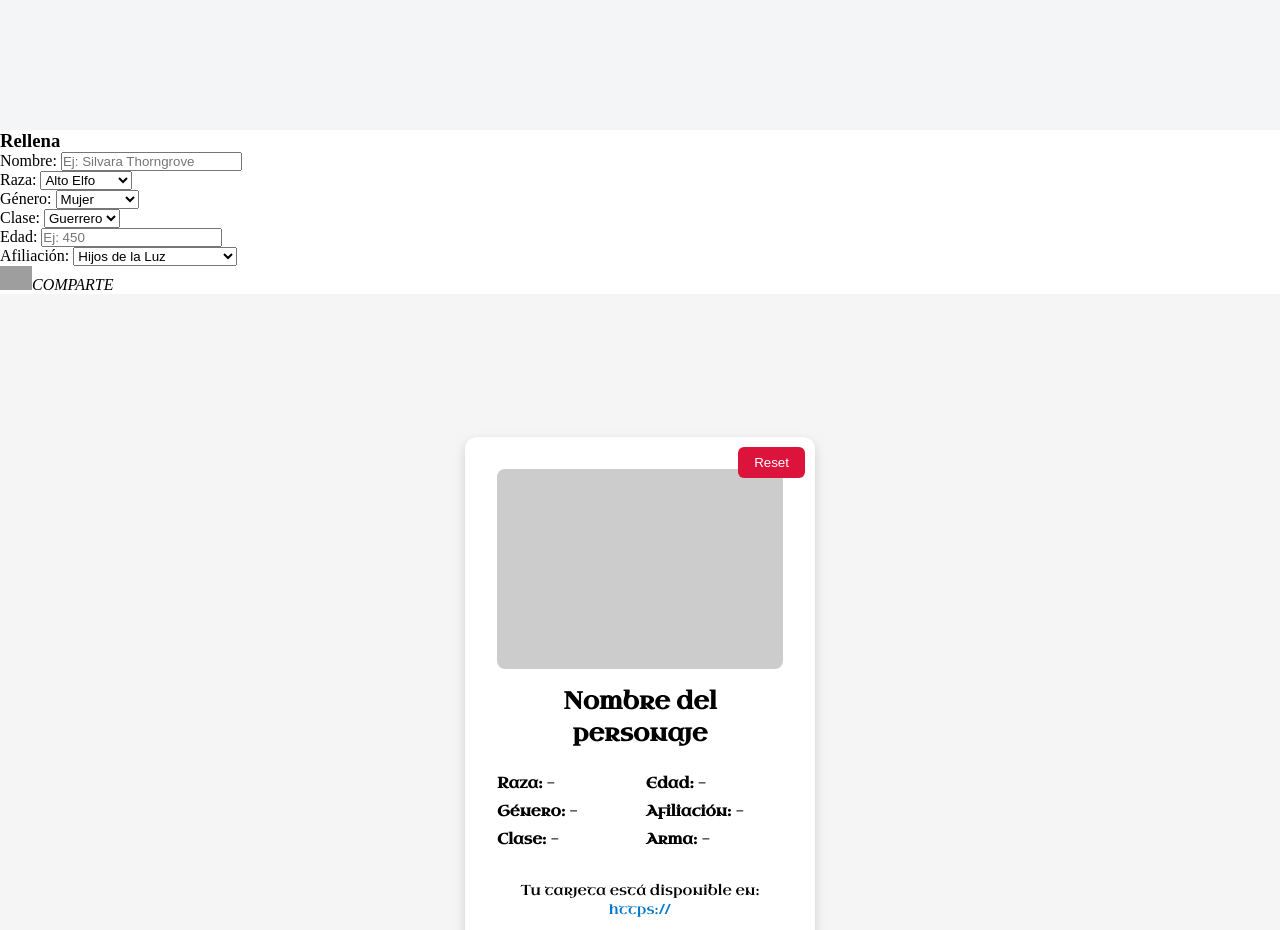
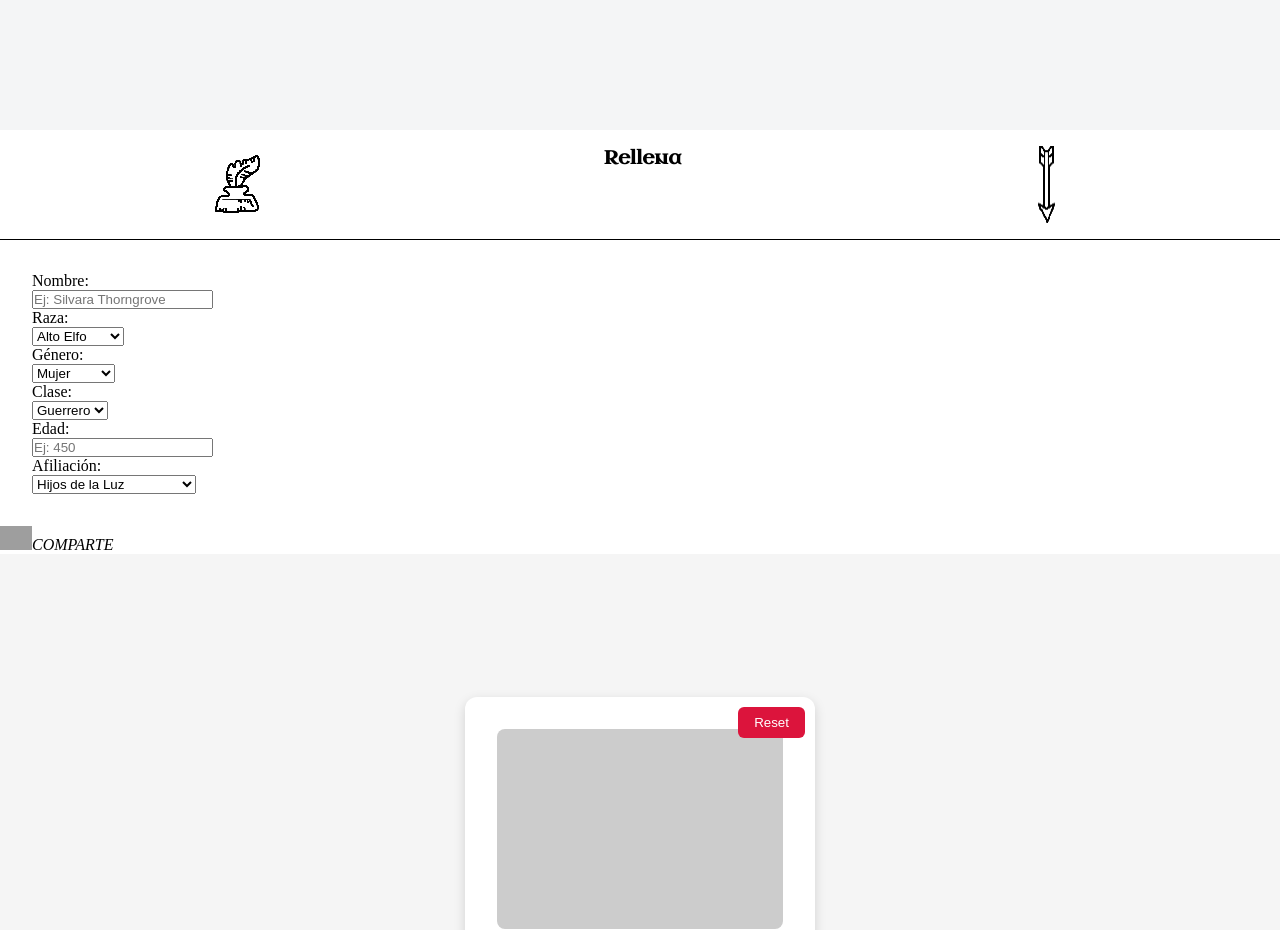
Before and after one commit to susdiaz-sudo/project-promo-58-module-2-team-3, a website built with Vite: page src/create.html in a window 1280 px wide. Shown: the part 780-1710 px from the top of the page. Built offline with nearby package versions, Linux system fonts and the light colour scheme; grey boxes are pictures that could not be loaded; a web font is replaced by a local one.

Commit message:
styling form

```diff
--- a/src/partials/fill.html
+++ b/src/partials/fill.html
@@ -1,9 +1,14 @@
+
+<div class="fill_form_title">
+  <img src="/src/images/icons/feather.png" alt="pluma" class="feather">
+  <h3>Rellena</h3>
+  <img src="/src/images/icons/arrow.png" alt="flecha" class="arrow">
+</div>
 <form class="fill_form">
   <div class="form-section">
-    <h3 class="fill_form_title">Rellena</h3>
     <div class="content">
       <label>Nombre:
-        <input class="input_name" placeholder="Ej: Silvara Thorngrove" type="text" name="name" /></label>
+      <input class="input_name" placeholder="Ej: Silvara Thorngrove" type="text" name="name" /></label>
     </div>
     <div class="content">
       <label>Raza:
@@ -38,7 +43,7 @@
     </div>
     <div class="content">
       <label>Afiliación: </label>
-      <select class="inputo_afiliation" id="affiliation" name="affiliation">
+      <select class="input_afiliation" id="affiliation" name="affiliation">
         <option value="childrenofthelight">Hijos de la Luz</option>
         <option value="servantsofthedarkness">Siervos de la Oscuridad</option>
         <option value="crystalpeople">Gentes del Cristal</option>
--- a/src/scss/layout/_fill.scss
+++ b/src/scss/layout/_fill.scss
@@ -1,3 +1,4 @@
+
 .uncial-antiqua-regular {
   font-family: "Uncial Antiqua", system-ui;
   font-weight: 400;
@@ -12,4 +13,16 @@
 
 .fill_form {
     font-family: "Eagle Lake", serif;
+    padding: 2em;
+    display: grid;
+    grid-template-columns: 100px 1fr;
+
 }
+
+.fill_form_title {
+  font-family: "Uncial Antiqua", system-ui;
+  display: flex;
+  border-bottom: solid black 1.5px;
+  place-content: space-around;
+  padding: 1em 2em;
+}
```
